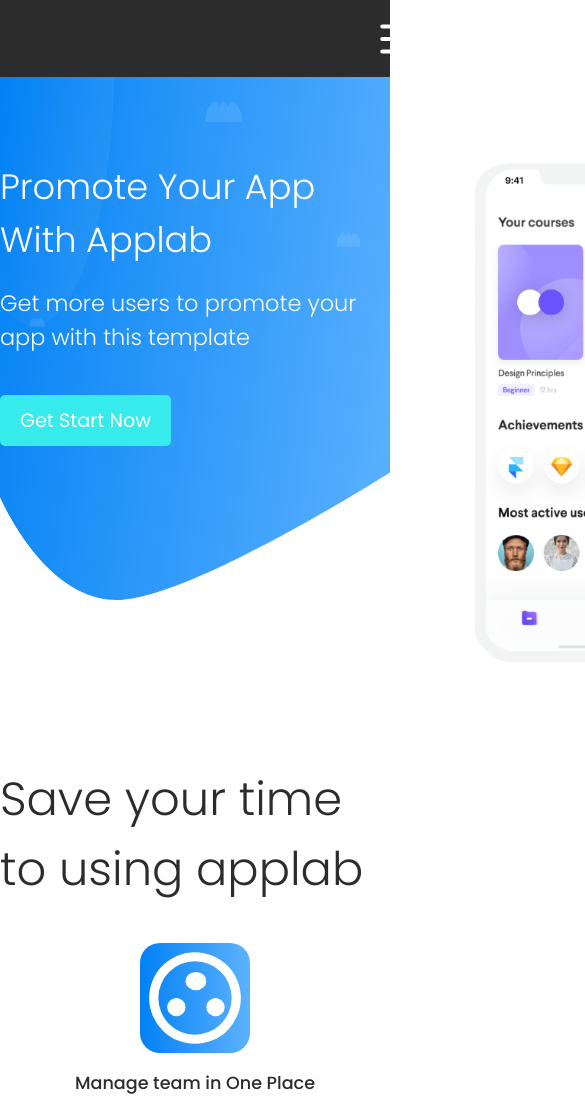
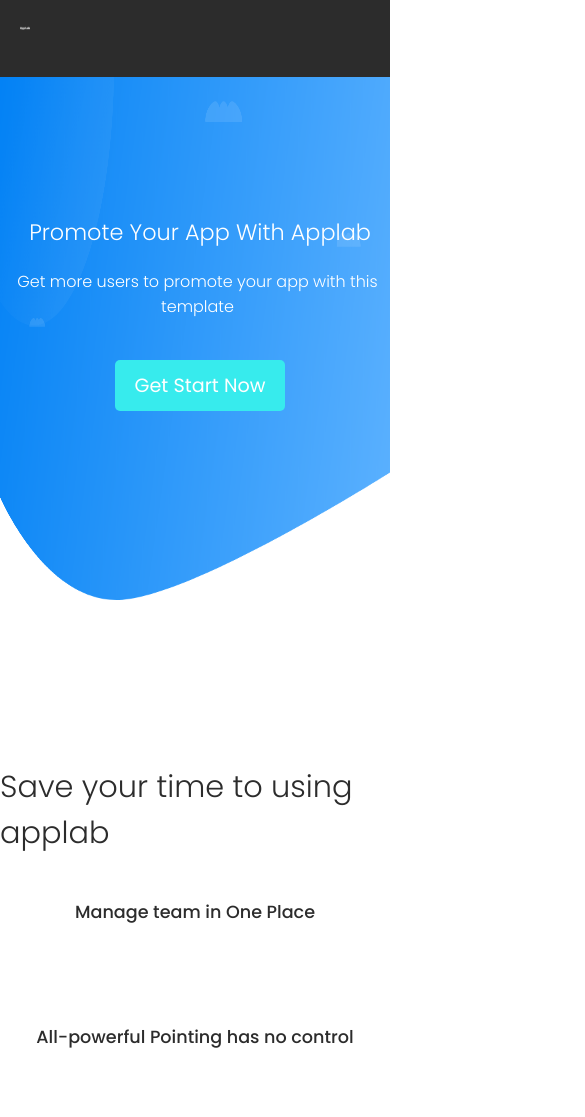
Before and after one commit to kareemegy/app-lab, a website: page index.html in a window 390 px wide. Shown: the top 1117 px of the page, 585 px wide, since content can reach past the window. Drawn offline with nearby package versions, Linux system fonts and the light colour scheme.

Commit message:
add more media querys to hedaer and fix bugs

```diff
--- a/css/details-featuresr.css
+++ b/css/details-featuresr.css
@@ -84,3 +84,11 @@
     margin-top: 0px;
   }
 }
+@media screen and (max-width: 768px) {
+  .details-featuresr-text h3 {
+    font-size: 1.9rem;
+  }
+  .img-flex-center img {
+    height: 426px;
+  }
+}
--- a/css/header.css
+++ b/css/header.css
@@ -114,7 +114,9 @@
   .grid-col-2 {
     grid-template-columns: repeat(2, 1fr);
   }
-
+  nav img {
+    padding-left: 10px;
+  }
   ul li a {
     visibility: hidden;
   }
@@ -141,6 +143,7 @@
     height: 400px;
     width: 400px;
     margin-top: 15px;
+    padding-left: 10px;
   }
   .header_section h1 {
     font-size: 2.2rem;
@@ -196,9 +199,46 @@
   }
 }
 
-/* still not done :) */
 @media screen and (max-width: 767px) {
   section img {
     left: 426px;
   }
 }
+@media screen and (max-width: 766px) {
+  section img {
+    left: 391px;
+  }
+}
+@media screen and (max-width: 735px) {
+  section img {
+    display: none;
+  }
+  .header_section {
+    width: 100%;
+    justify-content: center;
+    align-items: center;
+    padding-top: 10px;
+  }
+  .header_section h3 {
+    font-size: 1.1rem;
+    padding-right: 5px;
+  }
+}
+
+@media screen and (max-width: 564px) {
+  .header_section h1 {
+    font-size: 1.4rem;
+  }
+  .header_section h3 {
+    font-size: 1rem;
+  }
+}
+
+@media screen and (max-width: 455px) {
+  .container{
+    max-width: 576px;
+  }
+  .header_section h3 {
+    text-align: center;
+  }
+}
--- a/css/time-features-section.css
+++ b/css/time-features-section.css
@@ -52,7 +52,7 @@
     font-weight: 500;
   }
   .section_icon img {
-   margin-right: 0px;
+    margin-right: 0px;
   }
 }
 @media screen and (max-width: 991px) {
@@ -73,6 +73,12 @@
 
   .time-features-section h2 {
     font-size: 2.9rem;
+    /* font-size: 1.9rem; */
   }
+}
 
+@media screen and (max-width: 768px) {
+  .time-features-section h2 {
+    font-size: 1.9rem;
+  }
 }
```
